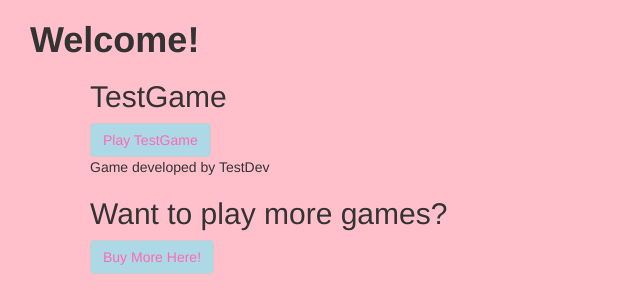
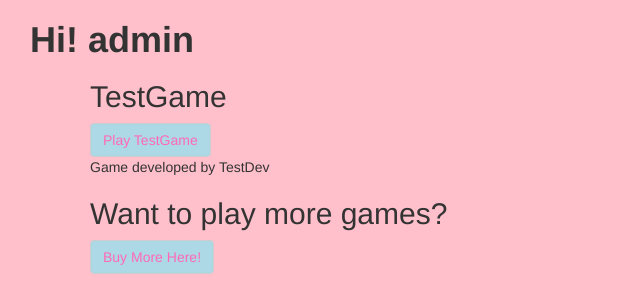
Before and after one commit to oheinonen/wsd2019_project, a Django app: page / in a window 1280 px wide. Shown: the part 52-352 px from the top of the page, without its empty margins (0-640 px from the left). Run offline with Django 3.2, Linux system fonts and the light colour scheme; a user stored in the database is signed in; data comes from the database, SQL or seed files in the repository; both versions use the stored data as it was after the commit; some libraries are stand-ins or nearby versions.

Commit message:
Added welcome text for user

```diff
--- a/templates/home.html
+++ b/templates/home.html
@@ -6,7 +6,7 @@
 {% block content %}
 {% if user.is_authenticated %}
 
-<h1><strong>Welcome!</strong></h1>
+<h1><strong>Hi! {{user.username}} </strong></h1>
 <div class="cont-2">
 
 
```
Also changed, not shown: db.sqlite3.
